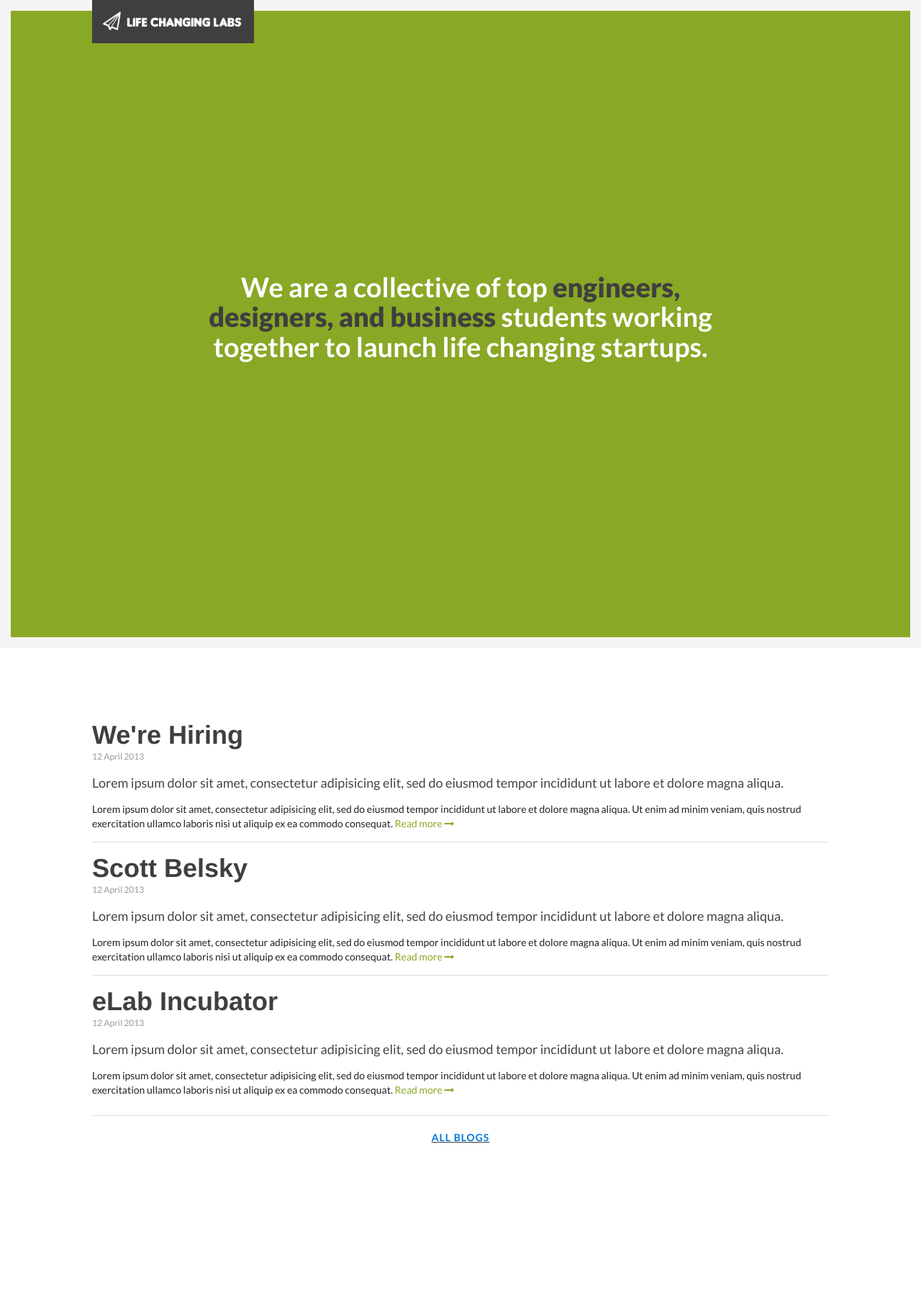
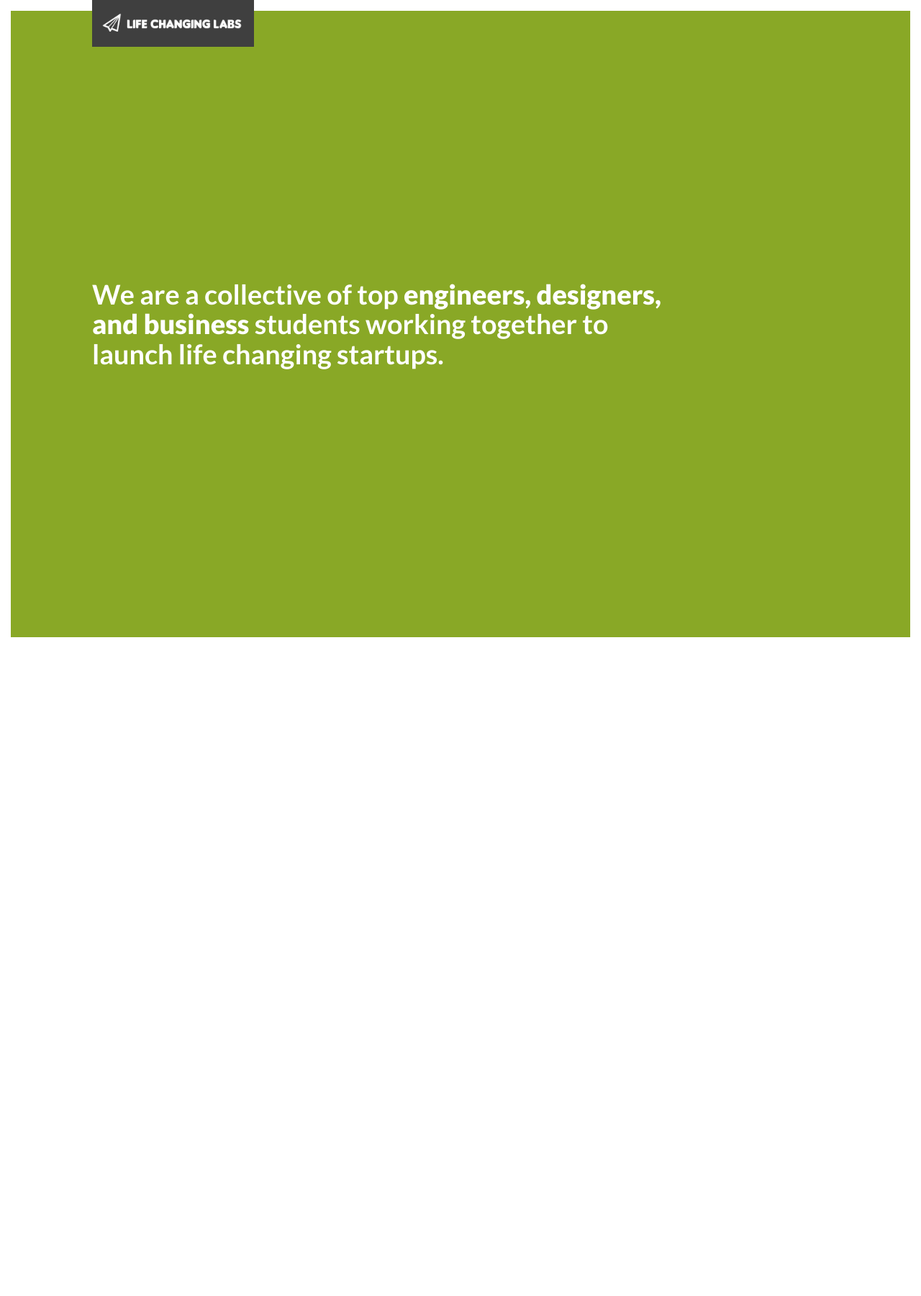
Before and after one commit to alilybit/alilybit.github.io, a Jekyll site: the page built from index.html, in a window 1280 px wide. Shown: the whole page at 72% size. Built offline with Jekyll 4.4.1, drawn with Linux system fonts in a browser that asks for light colours; nearby versions of some CDN libraries; library files that are not in the unit come from our copies; before the commit the page ends 1690 px from its top, so only the background shows below that.

```diff
--- a/_layouts/default.html
+++ b/_layouts/default.html
@@ -3,19 +3,19 @@
   <head>
     <meta charset="utf-8">
     <meta http-equiv="X-UA-Compatible" content="IE=edge,chrome=1">
-    <!-- <link rel="shortcut icon" type="image/png" href="{{ site.url }}/assets/img/favicon.png">
-    <link rel="image_src" type="image/png" href="{{ site.url }}/assets/img/favicon.png"> -->
+    <link rel="shortcut icon" type="image/png" href="{{ site.url }}/assets/img/favicon.png">
+    <link rel="image_src" type="image/png" href="{{ site.url }}/assets/img/favicon.png">
     <title>Life Changing Labs | {{ page.title }}</title>
+    <link href='http://fonts.googleapis.com/css?family=Lato:400,700,900' rel='stylesheet' type='text/css'>
+    <link rel="stylesheet" href="{{ site.url }}/assets/css/uikit.css">
+    <link rel="stylesheet" href="{{ site.url }}/assets/css/base.css">
+    <link rel="stylesheet" href="{{ site.url }}/assets/css/main.css">
     <script type="text/javascript" src="http://code.jquery.com/jquery-1.10.2.min.js"></script>
     <script type="text/javascript" src="{{ site.url }}/assets/js/uikit.js"></script>
-    <link href='http://fonts.googleapis.com/css?family=Lato:300,400,700,900' rel='stylesheet' type='text/css'>
-    <link rel="stylesheet" href="{{ site.url }}/assets/css/normalize.css">
-    <link rel="stylesheet" href="{{ site.url }}/assets/css/uikit.css">
-    <link rel="stylesheet" href="{{ site.url }}/assets/css/base.css">
   </head>
   <body>
     <div id="offcanvas" class="uk-offcanvas uk-hidden-small">
-      <div class="uk-offcanvas-bar uk-offcanvas-bar-flip uk-text-right">
+      <div class="uk-offcanvas-bar uk-text-right">
         <a class="lc-link lc-link-active" href="">Home</a><br>
         <a class="lc-link" href="{{ site.url }}/about">About</a><br>
         <a class="lc-link" href="{{ site.url }}/companies">Companies</a><br>
@@ -35,12 +35,8 @@
         </div>
       </div>
     </div>
-    <div class="lc-body-border uk-width-1-1 uk-height-1-1"></div>
     <div class="uk-width-4-5 uk-container-center">
-      <div class="lc-banner-logo uk-text-center uk-vertical-align">
-        <img class="uk-vertical-align-middle" src="/assets/img/logos/logo-white-250.png" width="200px">
-      </div>
+      {{ content }}
     </div>
-    {{ content }}
   </body>
 </html>
--- a/assets/css/base.css
+++ b/assets/css/base.css
@@ -40,6 +40,7 @@
   text-transform: uppercase;
   letter-spacing: 1px;
 }
+
 
 .uk-offcanvas-bar {
   background-color: #111111;
@@ -97,16 +98,3 @@
 .uk-offcanvas-bar .lc-contact a:hover {
   color: #555555;
 }
-
-.lc-body-border {
-  position: fixed;
-  border: 15px solid #f5f5f5;
-  z-index: -1;
-}
-
-.lc-banner-logo {
-  position: fixed;
-  width: 225px;
-  height: 60px;
-  background: #3f3f3f;
-}
--- a/assets/css/landing.css
+++ b/assets/css/landing.css
@@ -1,5 +1,5 @@
 body {
-  color: #222222;
+  color: #ffffff;
 }
 
 .lc-bg-1 {
@@ -15,6 +15,20 @@
   z-index: -2;
 }
 
+.lc-body-border {
+  position: fixed;
+  border: 15px solid #ffffff;
+  z-index: -1;
+}
+
+.lc-banner-logo {
+  position: fixed;
+  width: 225px;
+  height: 65px;
+  background: #3f3f3f;
+  /*box-shadow: #555555 1px 1px 100px;*/
+}
+
 .lc-section-1 {
   height: 100%;
 }
@@ -22,12 +36,8 @@
 .lc-section-1 .lc-title {
   font-size: 2.7em;
   line-height: 1.1em;
+  /*text-shadow: #555555 1px 1px 40px;*/
   font-weight: 700;
-  color: #ffffff;
-}
-
-.lc-section-1 .lc-title .lc-title-em {
-  color: #3f3f3f;
 }
 
 .lc-section-1 .lc-title-btn {
@@ -46,40 +56,6 @@
   color: #89a826;
 }
 
-.lc-section-1 .lc-link {
-  color: #3f3f3f;
+.lc-section-2 {
+  height: 100%;
 }
-
-.lc-section-1 .lc-link:hover {
-  color: #ffffff;
-  text-decoration: none;
-}
-
-.lc-section-2 {
-  height: auto;
-  padding: 100px 0;
-}
-
-.lc-section-2 .uk-article .uk-article-title {
-  color: #3f3f3f;
-  font-weight: 700;
-  margin-bottom: 0;
-}
-
-.lc-section-2 .uk-article .uk-article-meta {
-  margin-top: 0;
-}
-
-.lc-section-2 .uk-article a {
-  color: #89a826;
-  text-decoration: none;
-}
-
-.lc-section-2 .uk-article a:hover {
-  color: #3f3f3f;
-}
-
-.lc-section-2 .lc-link {
-  color: #3f3f3f;
-  text-decoration: underline;
-}
--- a/index.html
+++ b/index.html
@@ -1,38 +1,58 @@
 ---
 title: Life Changing Labs
-layout: default
 ---
 
-<link rel="stylesheet" href="{{ site.url }}/assets/css/landing.css">
+<!DOCTYPE html>
+<html>
+  <head>
+    <meta charset="utf-8">
+    <meta http-equiv="X-UA-Compatible" content="IE=edge,chrome=1">
+    <link rel="image_src" type="image/png" href="{{ site.url }}/assets/img/favicon.png">
+    <title>{{ page.title }}</title>
+    <link href='http://fonts.googleapis.com/css?family=Lato:300,400,700,900' rel='stylesheet' type='text/css'>
+    <link rel="stylesheet" href="{{ site.url }}/assets/css/uikit.css">
+    <link rel="stylesheet" href="{{ site.url }}/assets/css/base.css">
+    <link rel="stylesheet" href="{{ site.url }}/assets/css/landing.css">
+    <script type="text/javascript" src="http://code.jquery.com/jquery-1.10.2.min.js"></script>
+    <script type="text/javascript" src="{{ site.url }}/assets/js/uikit.js"></script>
+  </head>
+  <body>
+    <div id="offcanvas" class="uk-offcanvas uk-hidden-small">
+      <div class="uk-offcanvas-bar uk-offcanvas-bar-flip uk-text-right">
+        <a class="lc-link lc-link-active" href="">Home</a><br>
+        <a class="lc-link" href="{{ site.url }}/about">About</a><br>
+        <a class="lc-link" href="{{ site.url }}/companies">Companies</a><br>
+        <a class="lc-link" href="{{ site.url }}/network">Network</a><br>
+        <a class="lc-link" href="{{ site.url }}/blog">Blog</a><br><br>
+        <a class="lc-link lc-link-attention" href="{{ site.url }}/jobs">Careers</a>
+        <div class="lc-contact">
+          <a href="{{ site.url }}"><img src="{{ site.url }}/assets/img/logos/solo-logo-white-35.png" title="Life Changing Labs" alt="Life Changing Labs"></a><br>
+          <a href="">
+            Address 1<br>
+            Address 2<br>
+            Ithaca, New York 14853
+          </a><br><br>
+          (123) 456-7890<br>
+          <a href="mailto:peter@lifechanginglabs.com?Subject=Business%20Inquiry%20For%20Life%20Changing%20Labs">email@lifechanginglabs</a><br><br>
+          <div class="lc-text-small">&#169; 2014 All rights reserved.<br>Life Changing Labs<br>powered by Lightspeed Venture Partners</div>
+        </div>
+      </div>
+    </div>
+    <div class="lc-body-border uk-width-1-1 uk-height-1-1"></div>
+    <div class="lc-bg-1 uk-width-1-1 uk-height-1-1"></div>
+    <div class="uk-width-4-5 uk-container-center">
+      <div class="lc-banner-logo uk-text-center uk-vertical-align">
+        <img class="uk-vertical-align-middle" src="/assets/img/logos/logo-white-250.png" width="200px">
+      </div>
+    </div>
+    <div class="lc-section-1 uk-width-4-5 uk-container-center uk-vertical-align">
+      <div class="uk-width-4-5 uk-vertical-align-middle uk-text-left lc-no-hyphen">
+        <div class="lc-title">We are a collective of top <span class="lc-text-bolder">engineers, designers, and business</span> students working together to launch life changing startups.</div>
+        <a class="lc-title-btn lc-text-smallcaps uk-button" href="#offcanvas" data-uk-offcanvas>learn more</a>
+      </div>
+    </div>
+    <div class="lc-section-2 uk-width-4-5 uk-container-center uk-text-center">
 
-<div class="lc-bg-1 uk-width-1-1 uk-height-1-1"></div>
-<div class="lc-section-1 uk-width-4-5 uk-container-center uk-text-center uk-vertical-align">
-  <div class="uk-width-7-10 uk-vertical-align-middle lc-no-hyphen">
-    <div class="lc-title">We are a collective of top <span class="lc-title-em lc-text-bolder">engineers, designers, and business</span> students working together to launch life changing startups.</div>
-    <a class="lc-title-btn lc-text-smallcaps uk-button" href="#offcanvas" data-uk-offcanvas>learn more</a><br>
-    <!-- <a class="lc-link" href="{{ site.url }}/blog">Read our blog <i class="uk-icon-hand-right"></i></a> -->
-  </div>
-</div>
-<div class="lc-section-2 uk-width-4-5 uk-container-center uk-text-center">
-  <article class="uk-article uk-text-left">
-    <h1 class="uk-article-title">We're Hiring</h1>
-    <p class="uk-article-meta">12 April 2013</p>
-    <p class="uk-article-lead">Lorem ipsum dolor sit amet, consectetur adipisicing elit, sed do eiusmod tempor incididunt ut labore et dolore magna aliqua.</p>
-    <p>Lorem ipsum dolor sit amet, consectetur adipisicing elit, sed do eiusmod tempor incididunt ut labore et dolore magna aliqua. Ut enim ad minim veniam, quis nostrud exercitation ullamco laboris nisi ut aliquip ex ea commodo consequat. <a href="">Read more <i class="uk-icon-long-arrow-right"></i></a></p>
-  </article>
-  <article class="uk-article uk-text-left">
-    <h1 class="uk-article-title">Scott Belsky</h1>
-    <p class="uk-article-meta">12 April 2013</p>
-    <p class="uk-article-lead">Lorem ipsum dolor sit amet, consectetur adipisicing elit, sed do eiusmod tempor incididunt ut labore et dolore magna aliqua.</p>
-    <p>Lorem ipsum dolor sit amet, consectetur adipisicing elit, sed do eiusmod tempor incididunt ut labore et dolore magna aliqua. Ut enim ad minim veniam, quis nostrud exercitation ullamco laboris nisi ut aliquip ex ea commodo consequat. <a href="">Read more <i class="uk-icon-long-arrow-right"></i></a></p>
-  </article>
-  <article class="uk-article uk-text-left">
-    <h1 class="uk-article-title">eLab Incubator</h1>
-    <p class="uk-article-meta">12 April 2013</p>
-    <p class="uk-article-lead">Lorem ipsum dolor sit amet, consectetur adipisicing elit, sed do eiusmod tempor incididunt ut labore et dolore magna aliqua.</p>
-    <p>Lorem ipsum dolor sit amet, consectetur adipisicing elit, sed do eiusmod tempor incididunt ut labore et dolore magna aliqua. Ut enim ad minim veniam, quis nostrud exercitation ullamco laboris nisi ut aliquip ex ea commodo consequat. <a href="">Read more <i class="uk-icon-long-arrow-right"></i></a></p>
-    <hr class="uk-article-divider">
-  </article>
-  <br>
-  <div class="lc-link lc-text-smallcaps lc-text-bold uk-width-1-1 uk-text-center"><a href="{{ site.url }}/blog">All blogs</a></div>
-</div>
+    </div>
+  </body>
+</html>
```
Also changed, not shown: about/index.html (+0 -11 lines), assets/css/normalize.css (deleted).
